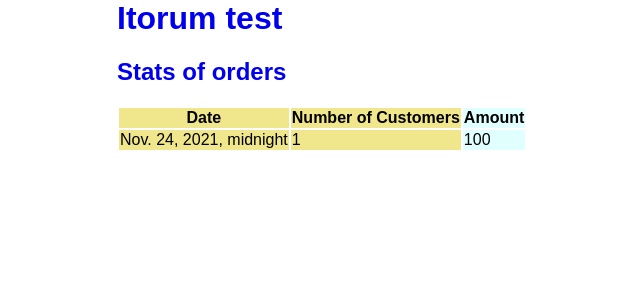
After one commit to endlessmeal/itorum_test, a Django app: page /orders/stats/ in a window 1280 px wide. The commit adds this page. Shown: the top 300 px of the page, without its empty margins (123-763 px from the left). Run offline with Django 3.2, Linux system fonts and the light colour scheme; data comes from the database, SQL or seed files in the repository.

Commit message:
Added stats for orders

```diff
--- /dev/null
+++ b/apps/orders/templates/orders/order_stats.html
@@ -0,0 +1,27 @@
+{% extends "base.html" %}
+
+{% block content %}
+
+<h2><a href="{% url 'orders:orders_list' %}">Stats of orders</a></h2>
+
+<table>
+  <colgroup>
+    <col span="2" style="background:Khaki">
+    <col style="background-color:LightCyan">
+  </colgroup>
+  <tr>
+    <th>Date</th>
+    <th>Number of Customers</th>
+    <th>Amount</th>
+  </tr>
+  {% for stat in object_list %}
+    <tr>
+        <td>{{ stat.day }}</td>
+        <td>{{ stat.customs }}</td>
+        <td>{{ stat.sum }}</td>
+    </tr>
+  {% endfor %}
+</table>
+
+
+{% endblock %}
--- a/apps/orders/urls.py
+++ b/apps/orders/urls.py
@@ -10,4 +10,5 @@ urlpatterns = [
   path('edit/<int:pk>/', views.order_update, name='order_edit'),
   path('delete/<int:pk>/', views.order_delete, name='order_delete'),
   path('export/', views.export_orders, name='order_export'),
+  path('stats/', views.order_stats, name='order_stats')
 ]
--- a/apps/orders/views.py
+++ b/apps/orders/views.py
@@ -1,9 +1,13 @@
 from django.shortcuts import render, redirect, get_object_or_404
 from django.forms import ModelForm
 from django.http import JsonResponse
+from django.db.models.functions import TruncDay
+from django.db.models import Sum, Count
+
 
 from .models import Order
 from .decorators import basicauth
+
 
 class OrderForm(ModelForm):
     class Meta:
@@ -47,3 +51,16 @@ def export_orders(request):
     orders = Order.objects.all().values('customer', 'amount', 'date')
     result = {'result': list(orders)}
     return JsonResponse(result)
+
+
+def order_stats(request, template_name='orders/order_stats.html'):
+    orders = Order.objects\
+        .annotate(day=TruncDay('date'))\
+        .values('day')\
+        .annotate(sum=Sum('amount'))\
+        .values('day', 'sum')\
+        .annotate(customs=Count('customer__name'))\
+        .values('day', 'sum', 'customs')\
+
+    result = {'object_list': list(orders)}
+    return render(request, template_name, result)
--- a/apps/theme/templates/home.html
+++ b/apps/theme/templates/home.html
@@ -4,5 +4,6 @@
 
 <a href="{% url 'orders:orders_list' %}">List of orders</a><br>
 <a href="{% url 'orders:order_export' %}">Export orders in JSON</a><br>
+<a href="{% url 'orders:order_stats' %}">Stats of orders</a><br>
 
 {% endblock %}
```
